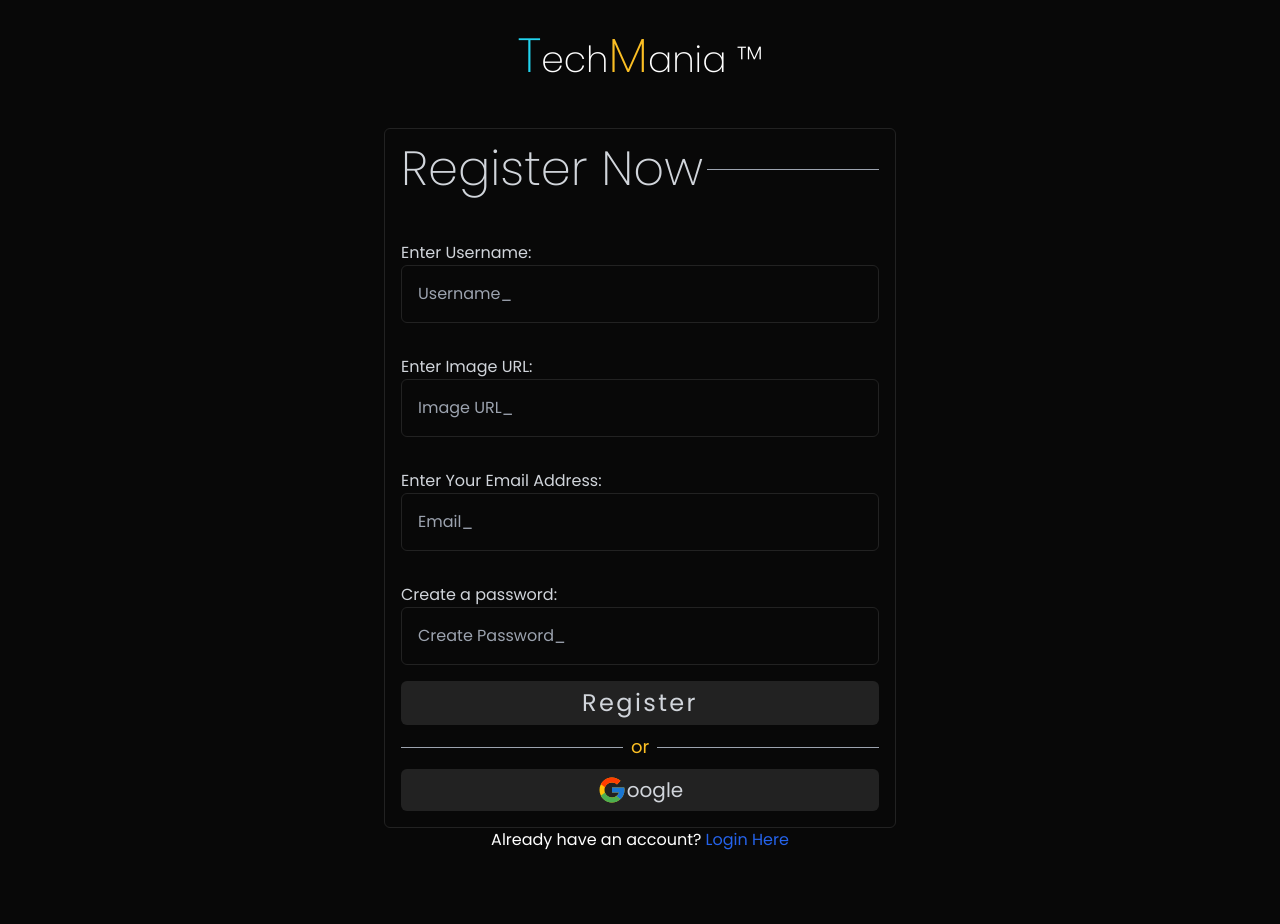
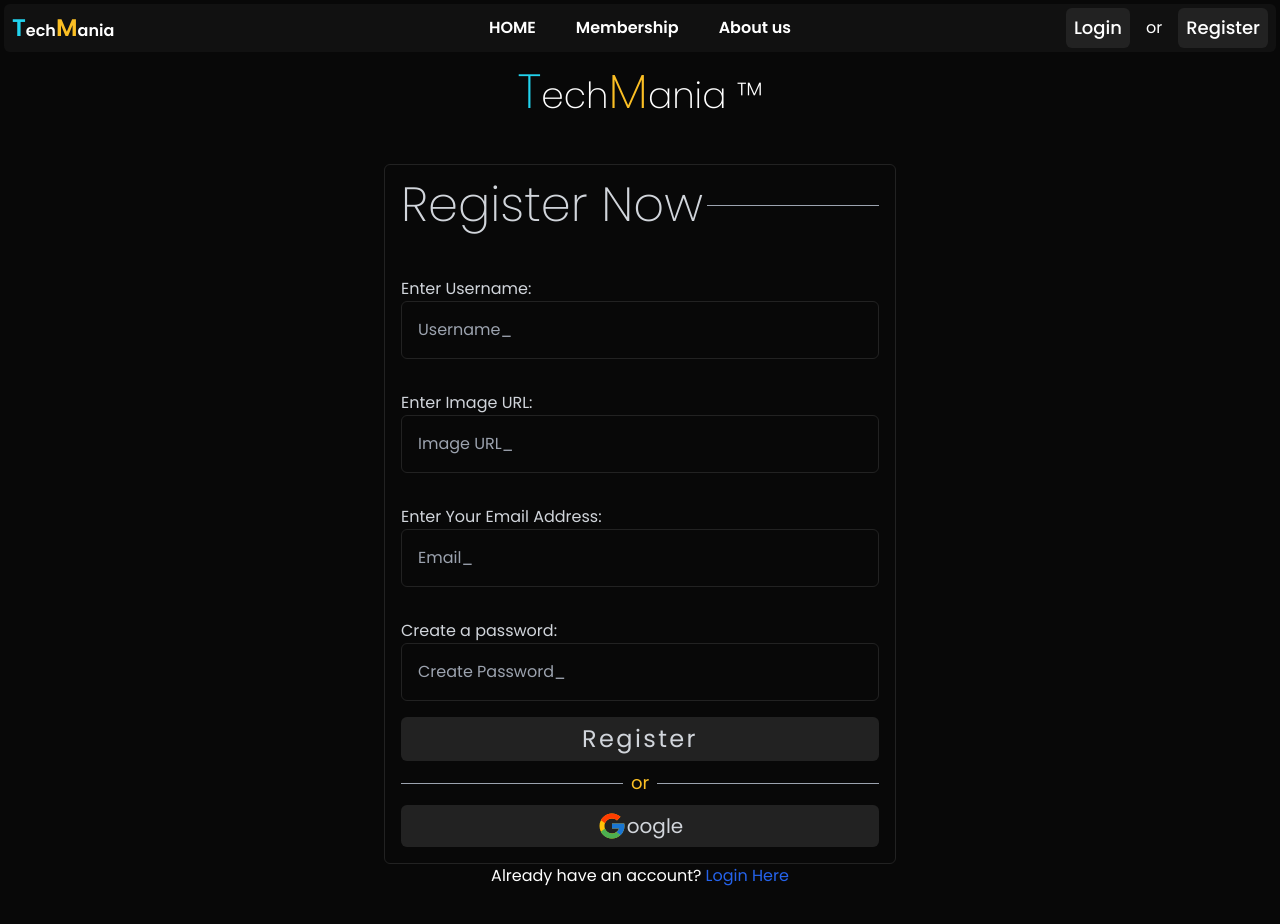
Before and after one commit to FAHIM-33/A9-TechMania, a React (Vite) app: page /register in a window 1280 px wide. Shown: the top 924 px of the page. Before the commit the page ends 884 px from the top, so only its background shows below. Built offline with nearby package versions, Linux system fonts and the light colour scheme; no server answers.

Commit message:
Added AboutUs

```diff
--- a/src/Components/Banner.jsx
+++ b/src/Components/Banner.jsx
@@ -5,7 +5,9 @@
 const Banner = () => {
     return (
         <section className="banner">
-        <Navbar></Navbar>
+            <div className='m-1 rounded-md backdrop-blur-sm border border-[#111]'>
+                <Navbar></Navbar>
+            </div>
             <h1 className="pt-32 text-7xl font-semibold text-center w-3/4 mx-auto">Let&apos;s make the <span className="text-amber-400">W</span>orld better with  <span className="text-cyan-500 text-8xl">T</span>echnologies_</h1>
             <div className="mt-36 marque">
                 <Marquee autoFill="true">
--- a/src/Components/Comments/MemberCard.jsx
+++ b/src/Components/Comments/MemberCard.jsx
@@ -4,9 +4,13 @@
     let arr = data.features
     return (
         <div className='flex flex-col p-4 rounded-md bg-[#111]'>
-            <h1 className='text-4xl text-cyan-500'>{data.title}</h1>
+            <h1 className='text-4xl font-light text-cyan-500'>{data.title}</h1>
+            {/* <h2 className='flex items-center gap-1'>
+                <p className="block whitespace-nowrap text-4xl font-light text-cyan-400" >{data.title}</p>
+                <div className='h-[1px] w-full bg-cyan-400'></div>
+            </h2> */}
             <p className='mt-4 text-lg'>Features:</p>
-            <ul className='pl-1 ml-4 border-l-2 border-cyan-400 my-4 text-gray-400 text-sm'>
+            <ul className='pl-[1px] ml-4 border-l border-amber-400 my-4 text-gray-400 text-sm'>
                 {
                     arr.map((str, i) => <li className='' key={i}>{str}</li>)
                 }
@@ -14,7 +18,7 @@
             <div className=' flex-grow'></div>
             <div className='flex justify-between items-center'>
                 <p className='text-4xl text-end text-amber-400'>{data.price}</p>
-                <button className='btn text-lg rounded-md bg-cyan-400 text-black font-medium'>Purchase</button>
+                <button className='btn text-lg rounded-md bg-cyan-500 text-black font-medium'>Purchase</button>
             </div>
         </div>
     );
--- /dev/null
+++ b/src/Components/Logo.jsx
@@ -0,0 +1,13 @@
+
+
+const Logo = () => {
+    return (
+        <h1 className='mt-4 mb-12'>
+            <p className="font-light text-4xl text-center">
+                <span className="text-cyan-400 text-5xl">T</span>ech<span className="text-amber-400 text-5xl">M</span>ania &#8482;
+            </p>
+        </h1>
+    );
+};
+
+export default Logo;
--- a/src/Components/Navbar.jsx
+++ b/src/Components/Navbar.jsx
@@ -8,11 +8,11 @@
     let links = <>
         <li><NavLink to="/" className="p-2  block">HOME</NavLink></li>
         <li><NavLink to="/membership" className="p-2  block">Membership</NavLink></li>
-        <li><NavLink to="/contact" className="p-2  block">Contact us</NavLink></li>
+        <li><NavLink to="/About" className="p-2  block">About us</NavLink></li>
     </>
     return (
         <div>
-            <nav className="grid items-center grid-cols-3 m-1 px-2 py-1 abosolute z-20 ">
+            <nav className="grid items-center grid-cols-3 px-2 py-1 abosolute z-20">
                 <div>
                     <p className="font-semibold">
                         <span className="text-cyan-400 text-2xl">T</span>ech<span className="text-amber-400 text-2xl">M</span>ania
--- a/src/Pages/Contact.jsx
+++ b/src/Pages/Contact.jsx
@@ -1,3 +1,5 @@
+import Footer from "../Components/Footer";
+import Logo from "../Components/Logo";
 import Navbar from "../Components/Navbar";
 
 const Contact = () => {
@@ -6,7 +8,21 @@
             <div className='bg-[#111] m-1 rounded-md'>
                 <Navbar></Navbar>
             </div>
+            <article className="my-12">
+                <Logo></Logo>
+                {/* <h1 className="text-center font-light text-6xl">About us</h1> */}
 
+                <h2 className='flex items-center gap-1 mt-12 mb-8 pl-8'>
+                    <span className="block whitespace-nowrap text-amber-400 text-4xl font-light" >Shaping the Future of Tech Events</span>
+                    <div className='h-[1px] w-full bg-gray-400'></div>
+                </h2>
+
+                <p className="w-4/5 mx-auto  text-xl font-light">At TechMania, we&apos;re passionate about driving innovation and connecting the brightest minds in the tech industry. With a mission to foster collaboration and showcase cutting-edge technologies, we curate events that inspire and empower. Our team is dedicated to creating unforgettable experiences, where industry leaders, startups, and enthusiasts converge to redefine the possibilities of technology. With a commitment to inclusivity and environmental responsibility, we&apos;re not just organizing events; we&apos;re shaping the future of tech excellence.</p>
+            <h3 className="text-center text-xl mt-12">Main Branch: </h3>
+                <p className="text-center mt-0 text-lg">Gulshan Road, block E,Techmania Tower,263/6, Dhaka 1220</p>
+
+            </article>
+        <Footer></Footer>
         </div>
     );
 };
--- a/src/Pages/LogInOut/Login.jsx
+++ b/src/Pages/LogInOut/Login.jsx
@@ -6,6 +6,7 @@
 import { ToastContainer, toast } from 'react-toastify';
 import 'react-toastify/dist/ReactToastify.css';
 import Navbar from '../../Components/Navbar';
+import Logo from '../../Components/Logo';
 
 
 const Login = () => {
@@ -35,12 +36,9 @@
             <div className='bg-[#111] m-1 rounded-md'>
                 <Navbar></Navbar>
             </div>
-            <h1 className='mb-12'>
-                <p className="font-light text-4xl text-center">
-                    <span className="text-cyan-400 text-5xl">T</span>ech<span className="text-amber-400 text-5xl">M</span>ania &#8482;
-                </p>
 
-            </h1>
+            <Logo></Logo>
+
             <form onSubmit={handleLogin} className="w-2/5 mx-auto p-4 text-gray-300 border border-[#222] rounded-md">
                 <div className='flex items-center gap-1'>
                     <span className="block whitespace-nowrap text-5xl font-light" >Login Here </span>
--- a/src/Pages/LogInOut/Register.jsx
+++ b/src/Pages/LogInOut/Register.jsx
@@ -5,6 +5,8 @@
 import { Link } from 'react-router-dom';
 import { ToastContainer, toast } from 'react-toastify';
 import 'react-toastify/dist/ReactToastify.css';
+import Navbar from '../../Components/Navbar';
+import Logo from '../../Components/Logo';
 
 
 const Register = () => {
@@ -26,7 +28,7 @@
         createUser(email, password)
             .then(() => {
                 toast.success("Succesfully Registered!")
-                update(name,url).then()
+                update(name, url).then()
                     .catch((error) => toast.error(error.code))
 
             })
@@ -42,14 +44,12 @@
 
     }
     return (
-        <div className="my-8">
+        <div className="mb-12">
+            <div className='bg-[#111] m-1 rounded-md'>
+                <Navbar></Navbar>
+            </div>
+            <Logo></Logo>
 
-            <h1 className='mb-12'>
-                <p className="font-light text-4xl text-center">
-                    <span className="text-cyan-400 text-5xl">T</span>ech<span className="text-amber-400 text-5xl">M</span>ania &#8482;
-                </p>
-
-            </h1>
             <form onSubmit={handleLogin} className="w-2/5 mx-auto p-4 text-gray-300 border border-[#222] rounded-md">
                 <div className='flex items-center gap-1'>
                     <span className="block whitespace-nowrap text-5xl font-light" >Register Now </span>
--- a/src/Pages/Membership.jsx
+++ b/src/Pages/Membership.jsx
@@ -17,7 +17,7 @@
             <div className='bg-[#111] m-1 rounded-md'>
                 <Navbar></Navbar>
             </div>
-            <h2 className="text-4xl text-center my-12 pr-4">Purchase our premium membership or get started for free</h2>
+            <h2 className="text-4xl text-center mb-12 mt-20 pr-4">Purchase our premium membership or get started for free</h2>
             <section className="grid grid-cols-3 gap-8 p-4">
                 {
                     data.map(obj => <MemberCard
--- a/src/Pages/Root/Routes.jsx
+++ b/src/Pages/Root/Routes.jsx
@@ -29,7 +29,7 @@
                 element: <PrivateRoute><Membership></Membership></PrivateRoute>
             },
             {
-                path: '/contact',
+                path: '/about',
                 element: <PrivateRoute><Contact></Contact></PrivateRoute>
             },
             {
```
